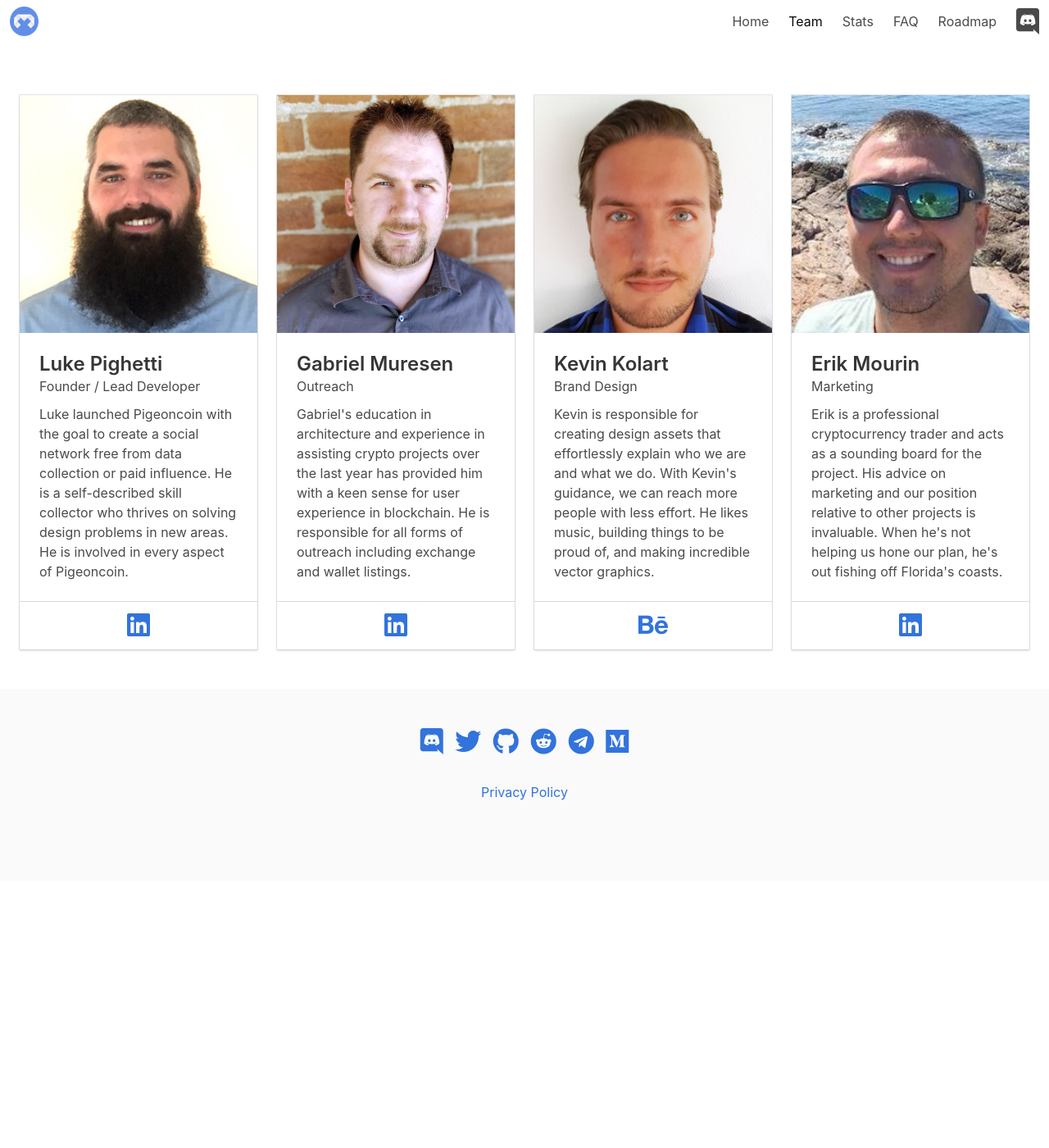
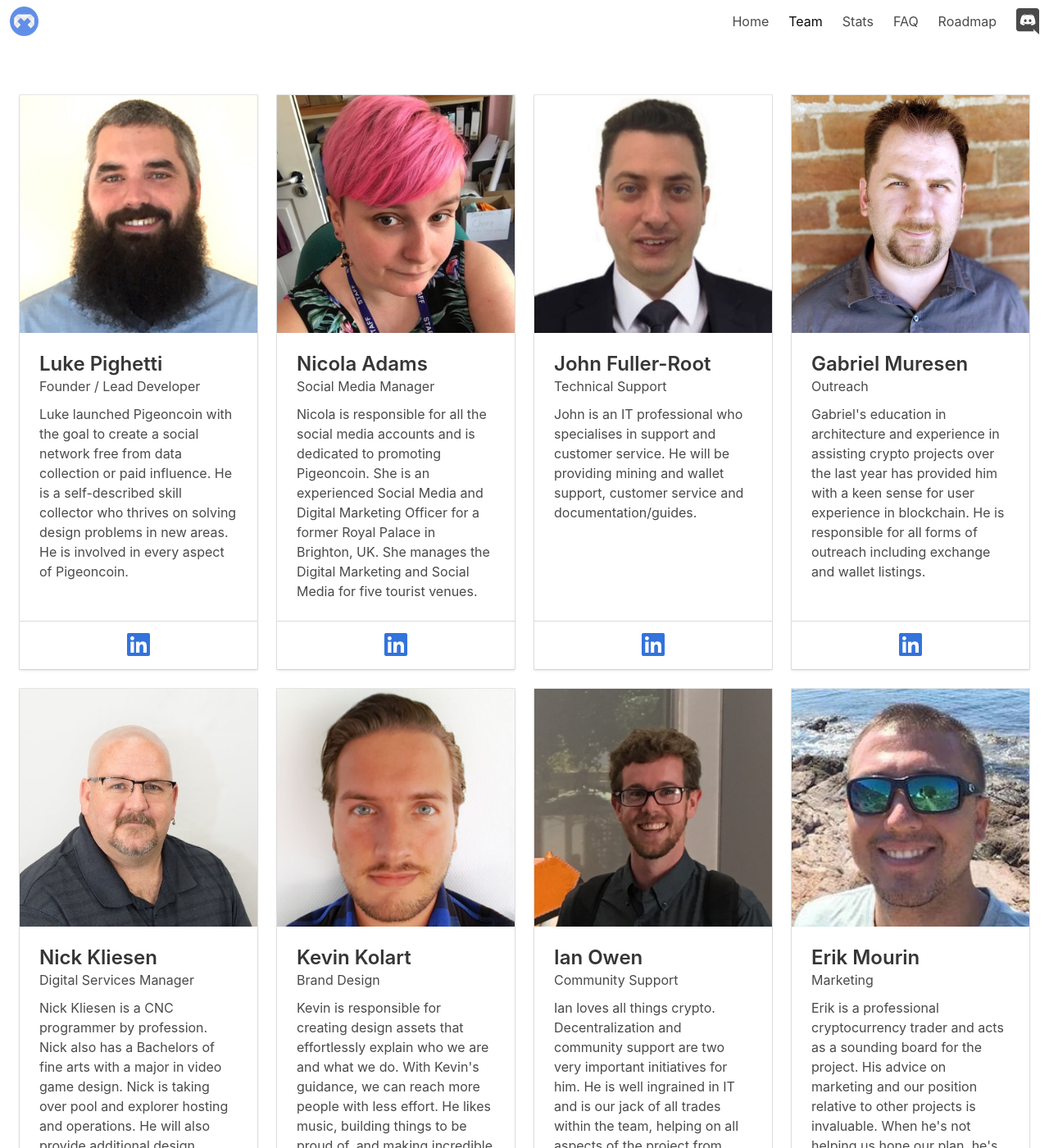
Before and after one commit to PigeoncoinClassic/pigeoncoinclassic.github.io, a Jekyll site: the page built from team.md, in a window 1280 px wide and 1400 px high. Shown: the whole window at 82% size. Built offline with Jekyll 4.4.1, drawn with Linux system fonts in a browser that asks for light colours; nearby versions of some CDN libraries; comment, search, counter and statistics services are not loaded; some of the changed text lies outside the part shown.

Commit message:
teamwork makes the dream work

```diff
--- a/team.md
+++ b/team.md
@@ -18,6 +18,23 @@ team:
       text: >
         Luke launched Pigeoncoin with the goal to create a social network free from data collection or paid influence. He is a self-described skill collector who thrives on solving design problems in new areas. He is involved in every aspect of Pigeoncoin.
 
+    - name: Nicola Adams
+      title: Social Media Manager
+      img: /assets/img/team/nicola-adams.jpg
+      social:
+        firstPlatform: linkedin
+        firstURL: https://www.linkedin.com/in/nicola-adams-67a80393/
+      text: >
+        Nicola is responsible for all the social media accounts and is dedicated to promoting Pigeoncoin. She is an experienced Social Media and Digital Marketing Officer for a former Royal Palace in Brighton, UK. She manages the Digital Marketing and Social Media for five tourist venues.
+
+    - name: John Fuller-Root
+      title: Technical Support
+      img: /assets/img/team/john-fuller-root.jpg
+      social:
+        firstPlatform: linkedin
+        firstURL: https://www.linkedin.com/in/john-fuller-root-48288723/
+      text: >
+        John is an IT professional who specialises in support and customer service. He will be providing mining and wallet support, customer service and documentation/guides.
 
     - name: Gabriel Muresen
       title: Outreach
@@ -30,6 +47,15 @@ team:
 
 
 
+    - name: Nick Kliesen
+      title: Digital Services Manager
+      img: /assets/img/team/nick-kliesen.jpg
+      social:
+        firstPlatform: linkedin
+        firstURL: https://www.linkedin.com/in/nicholaus-kliesen-4b66943a/
+      text: >
+        Nick Kliesen is a CNC programmer by profession. Nick also has a Bachelors of fine arts with a major in video game design. Nick is taking over pool and explorer hosting and operations. He will also provide additional design, graphics and website support.
+
 
     - name: Kevin Kolart
       title: Brand Design
@@ -41,14 +67,17 @@ team:
         Kevin is responsible for creating design assets that effortlessly explain who we are and what we do. With Kevin's guidance, we can reach more people with less effort. He likes music, building things to be proud of, and making incredible vector graphics.
 
 
-    # - name: Matt Foreman
-    #   title: Embedded Systems
-    #   img: /assets/img/team/matt-foreman.jpg
-    #   social:
-    #     firstPlatform: youtube
-    #     firstURL: https://youtube.com/channel/UCXbkOrN4wXUiO4HEbnuPdow
-    #   text: >
-    #     Matt's experience with embedded systems and electrical engineering makes him perfectly suited to assist us with proof-of-work hardware research. Matt loves assembly programming and old Navy manuals that discuss the design of analog AC circuits.
+
+    - name: Ian Owen
+      title: Community Support
+      img: /assets/img/team/ian-owen.jpg
+      social:
+        firstPlatform: discord
+        firstURL: https://discord.gg/uYynX4v
+      text: >
+        Ian loves all things crypto. Decentralization and community support are two very important initiatives for him. He is well ingrained in IT and is our jack of all trades within the team, helping on all aspects of the project from programming to backend and user support.
+
+
 
 
     - name: Erik Mourin
```
Also changed, not shown: other parts of team.md (+0 -20 lines), assets/img/team/archived/dog-1.jpg (renamed from assets/img/team/dog-1.jpg), assets/img/team/archived/dog-2.jpg (renamed from assets/img/team/dog-2.jpg), assets/img/team/archived/dog-3.jpg (renamed from assets/img/team/dog-3.jpg), assets/img/team/archived/leo-van-haaren.jpg (renamed from assets/img/team/leo-van-haaren.jpg), assets/img/team/archived/matt-foreman.jpg (renamed from assets/img/team/matt-foreman.jpg), assets/img/team/archived/todd-embleton.jpg (renamed from assets/img/team/todd-embleton.jpg), assets/img/team/archived/zech-chor.jpg (renamed from assets/img/team/zech-chor.jpg), assets/img/team/ian-owen.jpg (added), assets/img/team/john-fuller-root.jpg (added), assets/img/team/nick-kliesen.jpg (added), assets/img/team/nicola-adams.jpg (added).
